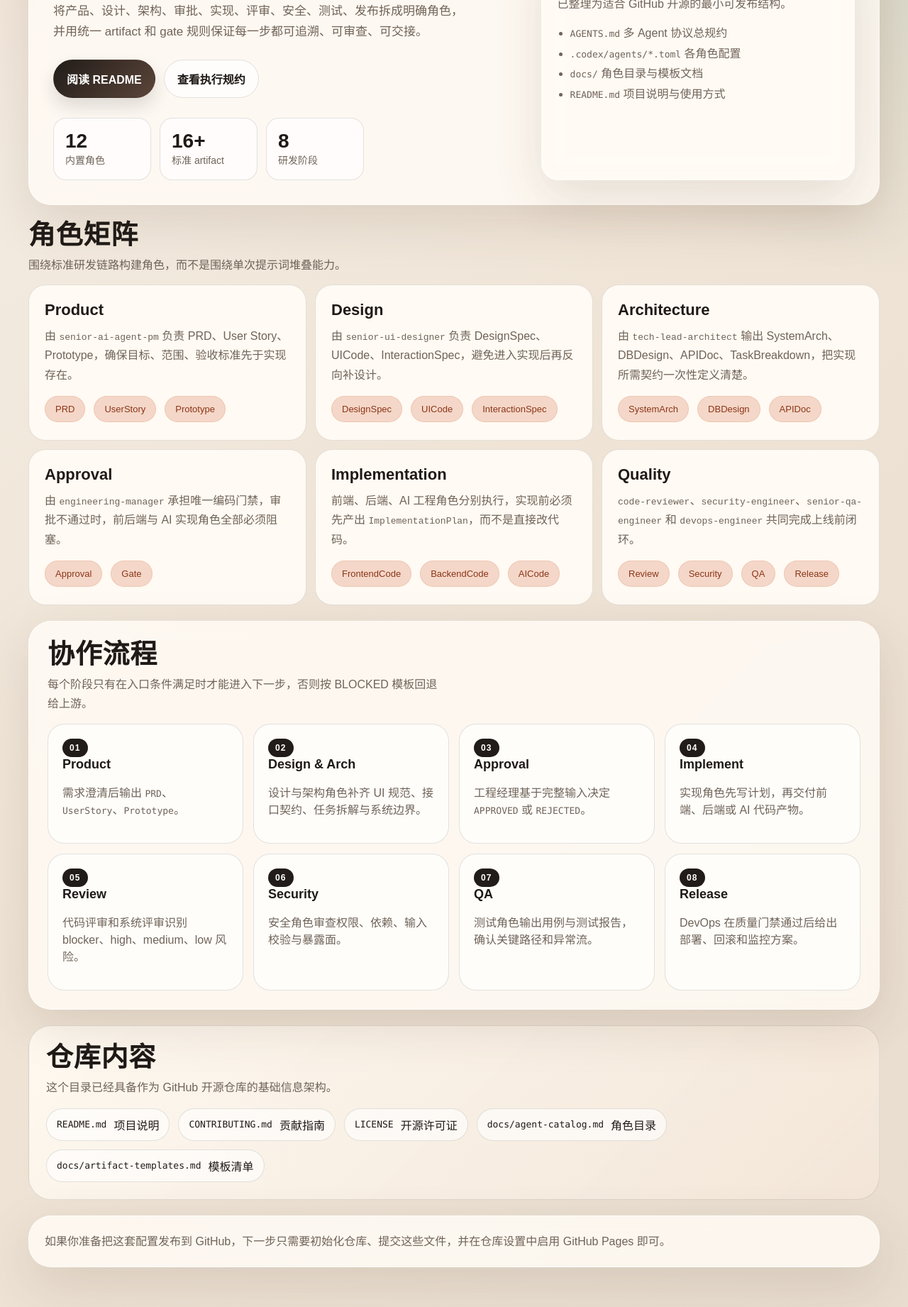
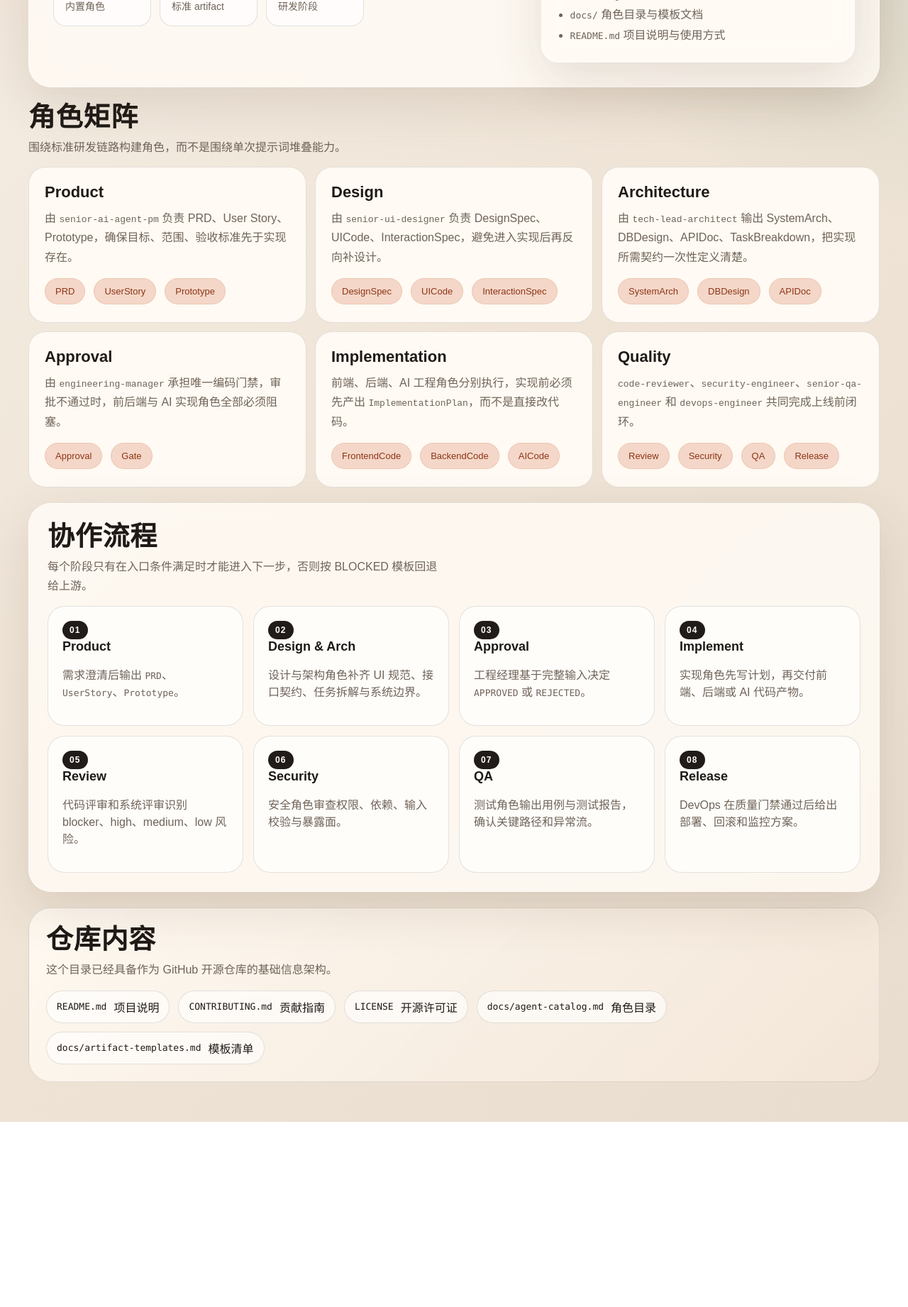
Before and after one commit to blue68/artifact-gated-agents, a plain HTML site: page index.html in a window 1280 px wide. Shown: the part 607-2449 px from the top of the page at 71% size. After the commit the page ends 2188 px from the top, so only its background shows below. Drawn offline with Linux system fonts and the light colour scheme.

Commit message:
Update hero section and remove footer from index.html

```diff
--- a/index.html
+++ b/index.html
@@ -451,7 +451,7 @@
       <section class="hero">
         <div>
           <div class="eyebrow">Artifact First · Gate Before Build</div>
-          <h1>把多 Agent 团队配置，整理成可直接开源的 GitHub 项目</h1>
+          <h1>多 Agent 团队配置</h1>
           <p class="lead">
             这个仓库不是单个 Agent prompt 的集合，而是一套完整的研发组织协议。它将产品、设计、架构、审批、实现、评审、安全、测试、发布拆成明确角色，并用统一
             artifact 和 gate 规则保证每一步都可追溯、可审查、可交接。
@@ -493,7 +493,7 @@
           <div class="panel">
             <div class="section-head">
               <strong>当前仓库包含</strong>
-              <span>已整理为适合 GitHub 开源的最小可发布结构。</span>
+              <span>项目基本结构。</span>
             </div>
             <ul>
               <li><code>AGENTS.md</code> 多 Agent 协议总规约</li>
@@ -637,12 +637,6 @@
           <a class="file-link" href="./docs/artifact-templates.md"><code>docs/artifact-templates.md</code> 模板清单</a>
         </div>
       </section>
-
-      <footer class="footer">
-        <p>
-          如果你准备把这套配置发布到 GitHub，下一步只需要初始化仓库、提交这些文件，并在仓库设置中启用 GitHub Pages 即可。
-        </p>
-      </footer>
     </div>
   </body>
 </html>
```
